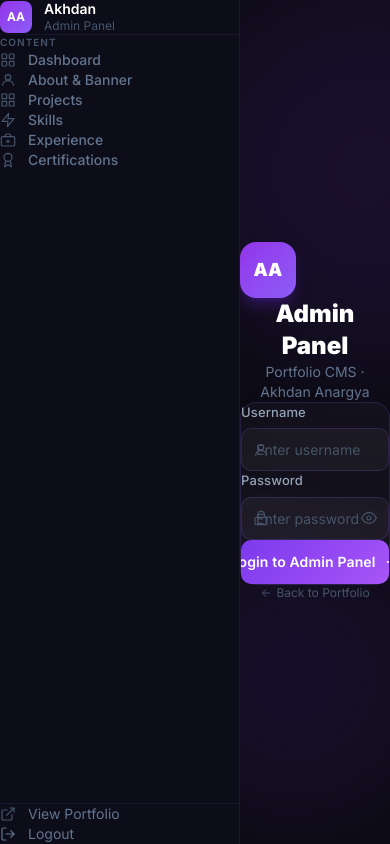
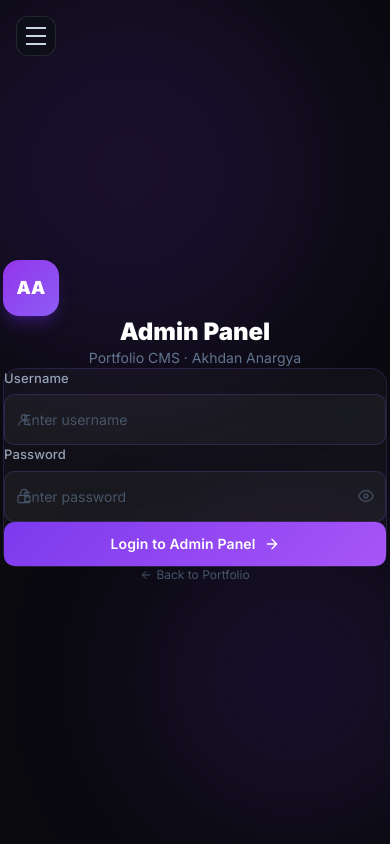
Before and after one commit to akhdanrgya/PORTFOLIO, a Next.js app: page /admin/login in a window 390 px wide. Built offline with nearby package versions, Linux system fonts and the light colour scheme.

Commit message:
Style & Feat: Berhasil nih konek db dan API + benerin ui tipis tipis

```diff
--- a/app/admin/about/page.tsx
+++ b/app/admin/about/page.tsx
@@ -90,7 +90,7 @@
           </svg>
           Profile Photo
         </h2>
-        <div className="flex items-start gap-6">
+        <div className="flex flex-col sm:flex-row items-start gap-6 sm:gap-8">
           <ImageUpload
             value={data.profile_photo_url ?? null}
             onChange={(url) => setData((d) => ({ ...d, profile_photo_url: url }))}
@@ -118,7 +118,7 @@
           </svg>
           Bio & Tagline
         </h2>
-        <div className="space-y-4">
+        <div className="space-y-6">
           <div>
             <label className="form-label">Tagline</label>
             <input
@@ -175,7 +175,7 @@
             No banner photos yet — click to add
           </div>
         ) : (
-          <div className="space-y-4">
+          <div className="space-y-6">
             {bannerPhotos.map((photo, i) => (
               <div key={i} className="relative p-4 rounded-xl" style={{ background: "rgba(139,92,246,0.04)", border: "1px solid rgba(139,92,246,0.1)" }}>
                 <div className="flex items-center justify-between mb-3">
--- a/app/admin/layout.tsx
+++ b/app/admin/layout.tsx
@@ -2,10 +2,10 @@
 
 export default function AdminLayout({ children }: { children: React.ReactNode }) {
   return (
-    <div className="flex min-h-screen" style={{ background: "#0a0a0f" }}>
+    <div className="flex min-h-screen grid-bg relative" style={{ background: "#0a0a0f" }}>
       <Sidebar />
-      <main className="flex-1 overflow-auto">
-        <div className="max-w-5xl mx-auto px-8 py-8">
+      <main className="flex-1 overflow-auto w-full">
+        <div className="max-w-5xl mx-auto px-5 sm:px-8 py-8 sm:py-12 mt-16 md:mt-0">
           {children}
         </div>
       </main>
--- a/app/globals.css
+++ b/app/globals.css
@@ -316,7 +316,7 @@
   border: 1px solid rgba(139, 92, 246, 0.2);
   border-radius: 10px;
   color: #f1f5f9;
-  padding: 10px 14px;
+  padding: 14px 18px;
   font-size: 14px;
   line-height: 1.5;
   transition: border-color 0.2s ease, box-shadow 0.2s ease, background 0.2s ease;
@@ -337,7 +337,7 @@
   background: rgba(255, 255, 255, 0.025);
   border: 1px solid rgba(139, 92, 246, 0.15);
   border-radius: 16px;
-  padding: 24px;
+  padding: 32px;
 }
 
 /* ─── Page header ────────────────────────────────────────── */
@@ -345,9 +345,9 @@
   display: flex;
   align-items: flex-start;
   justify-content: space-between;
-  gap: 16px;
-  margin-bottom: 28px;
-  padding-bottom: 20px;
+  gap: 24px;
+  margin-bottom: 40px;
+  padding-bottom: 24px;
   border-bottom: 1px solid rgba(139, 92, 246, 0.1);
 }
 
@@ -369,7 +369,8 @@
   background: rgba(255, 255, 255, 0.02);
   border: 1px solid rgba(139, 92, 246, 0.15);
   border-radius: 16px;
-  padding: 24px;
+  padding: 32px;
+  margin-bottom: 32px;
   animation: slideDown 0.2s ease-out;
 }
 
@@ -404,7 +405,8 @@
   background: rgba(255, 255, 255, 0.025);
   border: 1px solid rgba(139, 92, 246, 0.12);
   border-radius: 12px;
-  padding: 16px;
+  padding: 20px 24px;
+  margin-bottom: 16px;
   transition: border-color 0.2s ease, background 0.2s ease;
 }
 
@@ -418,9 +420,9 @@
   display: inline-flex;
   align-items: center;
   gap: 5px;
-  padding: 6px 12px;
+  padding: 8px 16px;
   border-radius: 8px;
-  font-size: 12px;
+  font-size: 13px;
   font-weight: 500;
   background: rgba(139, 92, 246, 0.1);
   color: #c084fc;
@@ -438,9 +440,9 @@
   display: inline-flex;
   align-items: center;
   gap: 5px;
-  padding: 6px 12px;
+  padding: 8px 16px;
   border-radius: 8px;
-  font-size: 12px;
+  font-size: 13px;
   font-weight: 500;
   background: rgba(239, 68, 68, 0.08);
   color: #f87171;
--- a/components/admin/Sidebar.tsx
+++ b/components/admin/Sidebar.tsx
@@ -1,4 +1,5 @@
 "use client";
+import { useState } from "react";
 import Link from "next/link";
 import { usePathname, useRouter } from "next/navigation";
 import { toast } from "@/components/ui/Toast";
@@ -71,6 +72,7 @@
 export default function Sidebar() {
   const pathname = usePathname();
   const router = useRouter();
+  const [isOpen, setIsOpen] = useState(false);
 
   const handleLogout = async () => {
     await fetch("/api/auth/logout", { method: "POST" });
@@ -79,54 +81,71 @@
   };
 
   return (
-    <aside className="w-60 min-h-screen flex flex-col shrink-0" style={{ background: "#0d0d1a", borderRight: "1px solid rgba(139,92,246,0.12)" }}>
+    <>
+      {/* Mobile Toggle Button */}
+      <button
+        onClick={() => setIsOpen(!isOpen)}
+        className="md:hidden fixed top-4 left-4 z-50 w-10 h-10 rounded-xl bg-[#0f0f1a]/90 backdrop-blur-md border border-white/10 flex flex-col items-center justify-center gap-1.5"
+      >
+        <span className={`block w-5 h-0.5 bg-slate-300 transition-all ${isOpen ? "rotate-45 translate-y-2" : ""}`} />
+        <span className={`block w-5 h-0.5 bg-slate-300 transition-all ${isOpen ? "opacity-0" : ""}`} />
+        <span className={`block w-5 h-0.5 bg-slate-300 transition-all ${isOpen ? "-rotate-45 -translate-y-2" : ""}`} />
+      </button>
+
+      {/* Mobile Backdrop */}
+      {isOpen && (
+        <div
+          className="md:hidden fixed inset-0 z-40 bg-black/60 backdrop-blur-sm"
+          onClick={() => setIsOpen(false)}
+        />
+      )}
+
+      {/* Sidebar */}
+      <aside className={`fixed md:sticky top-0 left-0 z-50 h-screen w-64 flex flex-col shrink-0 bg-[#0f0f1a]/85 backdrop-blur-2xl border-r border-white/5 transition-transform duration-300 ${isOpen ? "translate-x-0" : "-translate-x-full md:translate-x-0"}`}>
         {/* Logo */}
-      <div className="px-5 py-5" style={{ borderBottom: "1px solid rgba(139,92,246,0.1)" }}>
+        <div className="px-8 py-8 border-b border-white/5">
           <Link href="/" target="_blank" className="flex items-center gap-3 group">
-          <div className="w-8 h-8 rounded-lg bg-gradient-to-br from-purple-600 to-violet-500 flex items-center justify-center text-white font-bold text-xs shadow-lg">
+            <div className="w-9 h-9 rounded-xl bg-gradient-to-br from-purple-600 to-violet-500 flex items-center justify-center text-white font-black text-sm shadow-lg shadow-purple-500/20">
               AA
             </div>
             <div>
-            <p className="text-white font-semibold text-sm leading-tight">Akhdan</p>
-            <p className="text-slate-600 text-xs">Admin Panel</p>
+              <p className="text-white font-bold text-sm leading-tight tracking-wide">Akhdan<span className="text-purple-400">.</span></p>
+              <p className="text-slate-500 text-[11px] font-medium uppercase tracking-widest mt-0.5">Admin Panel</p>
             </div>
           </Link>
         </div>
 
         {/* Nav */}
-      <nav className="flex-1 px-3 py-4 space-y-0.5">
-        <p className="px-3 text-[10px] font-semibold text-slate-600 uppercase tracking-widest mb-3">Content</p>
+        <nav className="flex-1 px-6 py-8 space-y-2.5 overflow-y-auto">
+          <p className="px-2 text-[10px] font-bold text-slate-500 uppercase tracking-widest mb-5">Content Manager</p>
           {navItems.map((item) => {
             const active = pathname === item.href || pathname.startsWith(item.href + "/");
             return (
               <Link
                 key={item.href}
                 href={item.href}
-              className={`flex items-center gap-3 px-3 py-2.5 rounded-xl text-sm font-medium transition-all duration-200 ${
+                onClick={() => setIsOpen(false)}
+                className={`flex items-center gap-3.5 px-4 py-3.5 rounded-xl text-sm font-medium transition-all duration-300 group ${
                   active
-                  ? "bg-purple-500/12 text-purple-300 border border-purple-500/25"
-                  : "text-slate-500 hover:bg-white/5 hover:text-slate-200"
+                    ? "bg-purple-500/10 text-purple-300 border border-purple-500/20 shadow-[inset_0_1px_0_rgba(255,255,255,0.05)]"
+                    : "text-slate-400 border border-transparent hover:bg-white/5 hover:text-slate-200"
                 }`}
-              style={active ? { background: "rgba(139,92,246,0.1)" } : {}}
               >
-              <span className={active ? "text-purple-400" : "text-slate-600"}>{item.icon}</span>
+                <span className={active ? "text-purple-400" : "text-slate-500 group-hover:text-slate-300 transition-colors"}>{item.icon}</span>
                 {item.label}
-              {active && (
-                <span className="ml-auto w-1.5 h-1.5 rounded-full bg-purple-400" />
-              )}
               </Link>
             );
           })}
         </nav>
 
         {/* Footer */}
-      <div className="px-3 py-4 space-y-0.5" style={{ borderTop: "1px solid rgba(139,92,246,0.1)" }}>
+        <div className="px-6 py-6 border-t border-white/5 space-y-3 bg-black/20">
           <Link
             href="/"
             target="_blank"
-          className="flex items-center gap-3 px-3 py-2.5 rounded-xl text-sm text-slate-500 hover:text-slate-200 hover:bg-white/5 transition-all duration-200"
+            className="flex items-center gap-3.5 px-4 py-3.5 rounded-xl text-sm font-medium text-slate-400 hover:text-slate-200 hover:bg-white/5 transition-all duration-300"
           >
-          <svg viewBox="0 0 24 24" fill="none" stroke="currentColor" strokeWidth={1.8} strokeLinecap="round" strokeLinejoin="round" className="w-4 h-4 text-slate-600">
+            <svg viewBox="0 0 24 24" fill="none" stroke="currentColor" strokeWidth={1.8} strokeLinecap="round" strokeLinejoin="round" className="w-4 h-4 text-slate-500">
               <path d="M18 13v6a2 2 0 0 1-2 2H5a2 2 0 0 1-2-2V8a2 2 0 0 1 2-2h6" />
               <polyline points="15 3 21 3 21 9" />
               <line x1="10" y1="14" x2="21" y2="3" />
@@ -135,7 +154,7 @@
           </Link>
           <button
             onClick={handleLogout}
-          className="w-full flex items-center gap-3 px-3 py-2.5 rounded-xl text-sm text-slate-500 hover:bg-red-500/8 hover:text-red-400 transition-all duration-200"
+            className="w-full flex items-center gap-3.5 px-4 py-3.5 rounded-xl text-sm font-medium text-slate-400 hover:bg-red-500/10 hover:text-red-400 transition-all duration-300"
           >
             <svg viewBox="0 0 24 24" fill="none" stroke="currentColor" strokeWidth={1.8} strokeLinecap="round" strokeLinejoin="round" className="w-4 h-4">
               <path d="M9 21H5a2 2 0 0 1-2-2V5a2 2 0 0 1 2-2h4" />
@@ -146,5 +165,6 @@
           </button>
         </div>
       </aside>
+    </>
   );
 }
--- a/scripts/seed-admin.mjs
+++ b/scripts/seed-admin.mjs
@@ -15,17 +15,17 @@
   console.log("Generating hash for password...");
   const hash = await bcrypt.hash("Ayahtoni74", 12);
 
-  console.log("Inserting admin 'akhdanrya' to Supabase...");
+  console.log("Inserting admin 'akhdanrgya' to Supabase...");
   const { error } = await supabase.from("admins").insert([
     {
-      username: "akhdanrya",
+      username: "akhdanrgya",
       password_hash: hash
     }
   ]);
 
   if (error) {
     if (error.code === '23505') {
-      console.log("✅ Admin 'akhdanrya' sudah ada di database.");
+      console.log("✅ Admin 'akhdanrgya' sudah ada di database.");
     } else {
       console.error("❌ Error Supabase:", error.message);
     }
```
Also changed, not shown: app/admin/certifications/page.tsx (+4 -4 lines), app/admin/dashboard/page.tsx (+20 -20 lines), app/admin/experience/page.tsx (+4 -4 lines), app/admin/projects/page.tsx (+4 -4 lines), app/admin/skills/page.tsx (+4 -4 lines). Lines whose indentation alone changed are shown as unchanged.
